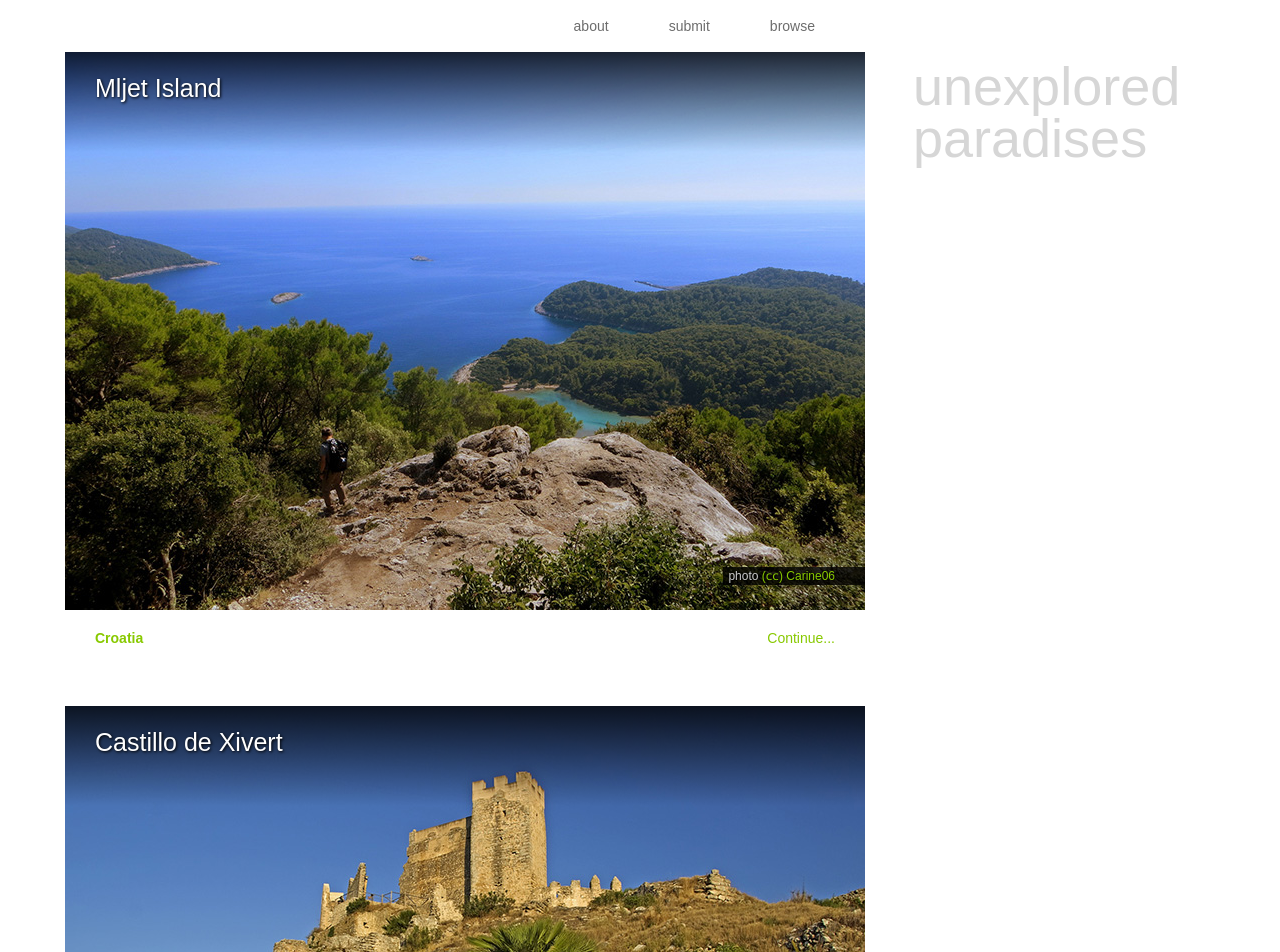
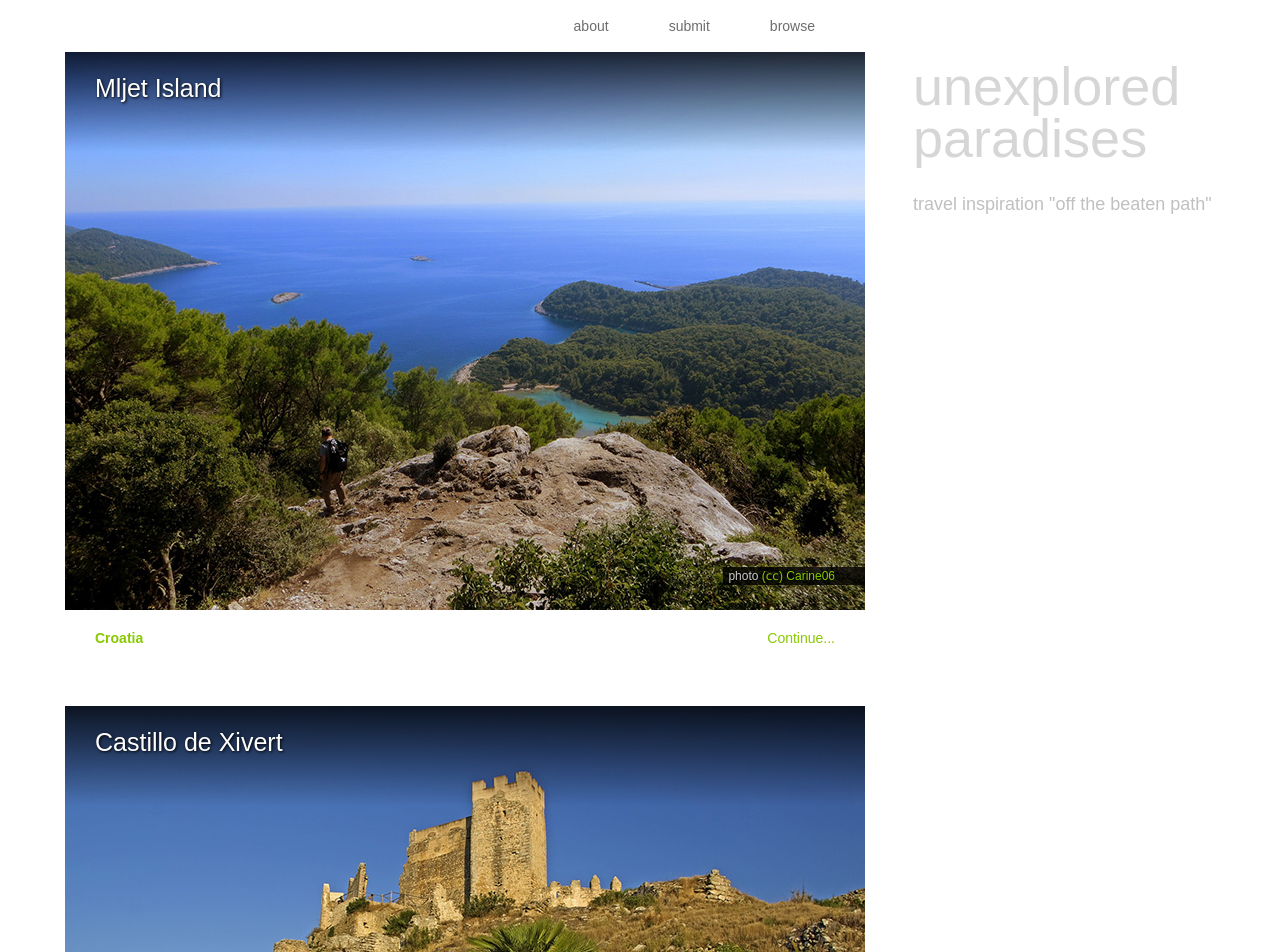
Before and after one commit to crawlingout/unexplored, a Jekyll site: the page built from index.html, in a window 1280 px wide. Shown: the top 952 px of the page. Built offline with Jekyll 4.4.1, drawn with Linux system fonts in a browser that asks for light colours; Markdown is read by kramdown in place of the engine named in the settings; comment, search, counter and statistics services are not loaded.

Commit message:
Sub-header added

```diff
--- a/_includes/foot.html
+++ b/_includes/foot.html
@@ -7,6 +7,8 @@
     <div id="rightcolumn">
         <div id="head">
             <h1><a href="/">{{ site.name }}</a></h1>
+
+            <h2>travel inspiration "off the beaten path"</h2>
 
             <!-- <div id="subscribe">
               &nbsp;<a class="twittercolor" href="/feed.xml">twitter</a> &nbsp;&nbsp; <a class="facebookcolor" href="/feed.xml">facebook</a> &nbsp;&nbsp; <a class="atom-rss" href="/feed.xml">RSS</a>
--- a/_includes/head.html
+++ b/_includes/head.html
@@ -70,6 +70,8 @@
     <div id="mobilehead">
         <h1><a href="/">{{ site.name }}</a></h1>
 
+        <h2>travel inspiration "off the beaten path"</h2>
+
         <!-- <div id="subscribe">
           &nbsp;<a class="twittercolor" href="/feed.xml">twitter</a> &nbsp;&nbsp; <a class="facebookcolor" href="/feed.xml">facebook</a> &nbsp;&nbsp; <a class="atom-rss" href="/feed.xml">RSS</a>
         </div> -->
--- a/css/mobile.css
+++ b/css/mobile.css
@@ -19,6 +19,14 @@
     line-height: 52px;
 }
 
+#mobilehead h2 {
+    color: #c0c0c0;
+    font-size: 18px;
+    font-weight: normal;
+    margin: 10px 0;
+    padding: 0 30px;
+}
+
 #rightcolumn {
     display: none;
 }
--- a/css/style.css
+++ b/css/style.css
@@ -40,7 +40,7 @@ p {
 }
 
 img.my {
-    background-color: #FFFFFF;
+    background-color: #000000;
     border: medium none;
     display: block;
     max-width: 100%;
@@ -135,6 +135,14 @@ button::-moz-focus-inner { border: 0; }
     background: -ms-linear-gradient(top, rgba(0,0,0,0.8) 0%,rgba(0,0,0,0) 100%);
     background: linear-gradient(to bottom, rgba(0,0,0,0.8) 0%,rgba(0,0,0,0) 100%);
     filter: progid:DXImageTransform.Microsoft.gradient( startColorstr='#a6000000', endColorstr='#00000000',GradientType=0 );
+}
+
+#head h2 {
+    color: #c0c0c0;
+    font-size: 18px;
+    font-weight: normal;
+    margin: 30px 0 10px;
+    padding: 0;
 }
 
 .title h2 {
```
